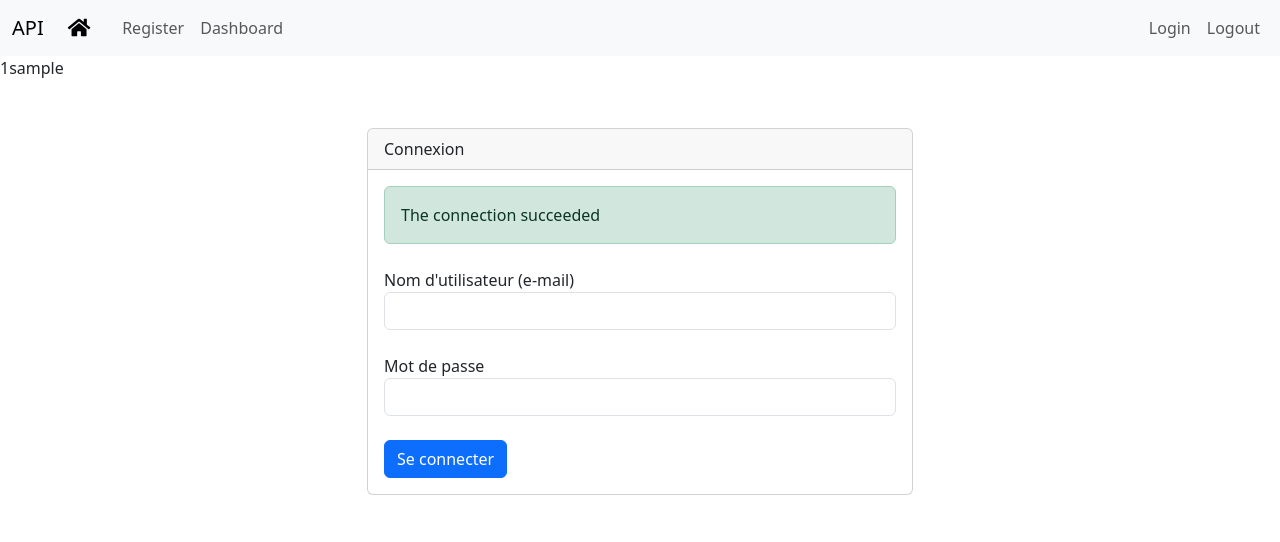
After one commit to ludoviclacroix82/Api-php, a PHP site: template src/View/public/login.php in a window 1280 px wide. The commit adds this page. Shown: the top 542 px of the page. Run offline with PHP 8.4, Linux system fonts and the light colour scheme; the template is opened without the code that fills it, so the values that code supplies are empty; the visitor is signed in with stand-in values (Sample User, id 1).

```diff
--- a/src/View/public/includes/header.php
+++ b/src/View/public/includes/header.php
@@ -14,7 +14,7 @@
 <body>
     <nav class="navbar navbar-expand-lg navbar-light bg-light">
         <div class="container-fluid">
-            <a class="navbar-brand" href="#">Mon Site</a>
+            <a class="navbar-brand" href="#">API</a>
             <button class="navbar-toggler" type="button" data-bs-toggle="collapse" data-bs-target="#navbarSupportedContent" aria-controls="navbarSupportedContent" aria-expanded="false" aria-label="Toggle navigation">
                 <span class="navbar-toggler-icon"></span>
             </button>
--- /dev/null
+++ b/src/View/public/login.php
@@ -0,0 +1,48 @@
+<?php
+$title = 'Login';
+require_once 'includes/header.php';
+
+$userSession = isset($_SESSION['Auth']) ? $_SESSION['Auth'] : '';
+echo $userSession;
+echo $_SESSION['username'];
+?>
+<div class="container py-5 custom-container">
+    <div class="row justify-content-center">
+        <div class="col-md-6">
+            <div class="card">
+                <div class="card-header">
+                    Connexion
+                </div>
+                <div class="card-body">
+                    <?php if (!empty($userSession) &&  $userSession ) :
+                        unset($_SESSION['Auth']);
+                    ?>
+                        <div class="alert alert-success" role="alert">
+                            The connection succeeded
+                        </div>
+                    <?php elseif(!empty($userSession) && !$userSession)  : ?>
+                        <div class="alert alert-danger" role="alert">
+                            The connection failed
+                        </div>
+                    <?php endif;
+
+                    ?>
+                    <form action="/login/check" method="POST">
+                        <div class="form-group mt-4">
+                            <label for="username">Nom d'utilisateur (e-mail)</label>
+                            <input type="text" class="form-control" id="username" name="email" required>
+                        </div>
+                        <div class="form-group mt-4">
+                            <label for="password">Mot de passe</label>
+                            <input type="password" class="form-control" id="password" name="password" required>
+                        </div>
+                        <button type="submit" class="btn btn-primary mt-4">Se connecter</button>
+                    </form>
+                </div>
+            </div>
+        </div>
+    </div>
+
+    <?php
+    require_once 'includes/footer.php';
+    ?>
--- a/src/View/public/register.php
+++ b/src/View/public/register.php
@@ -17,8 +17,11 @@ $userAdd = isset($_SESSION['user']);
     <div class="row justify-content-center align-items-center">
         <div class="col-md-8">
             <div class="card">
+                <div class="card-header">
+                    Formulaire d'inscription
+                </div>
                 <div class="card-body">
-                    <h2 class="card-title text-center mb-4">Formulaire d'inscription</h2>
+
                     <form action="register/add" method="POST">
                         <?php if (!empty($userSession) || !empty($emailSession) || !empty($pwdSession)) : ?>
                             <div class="alert alert-danger" role="alert">
```
Also changed, not shown: index.php (+29 -17 lines), src/Controller/AuthController.php (+30 -12 lines), src/Models/User.php (+24 -3 lines).
